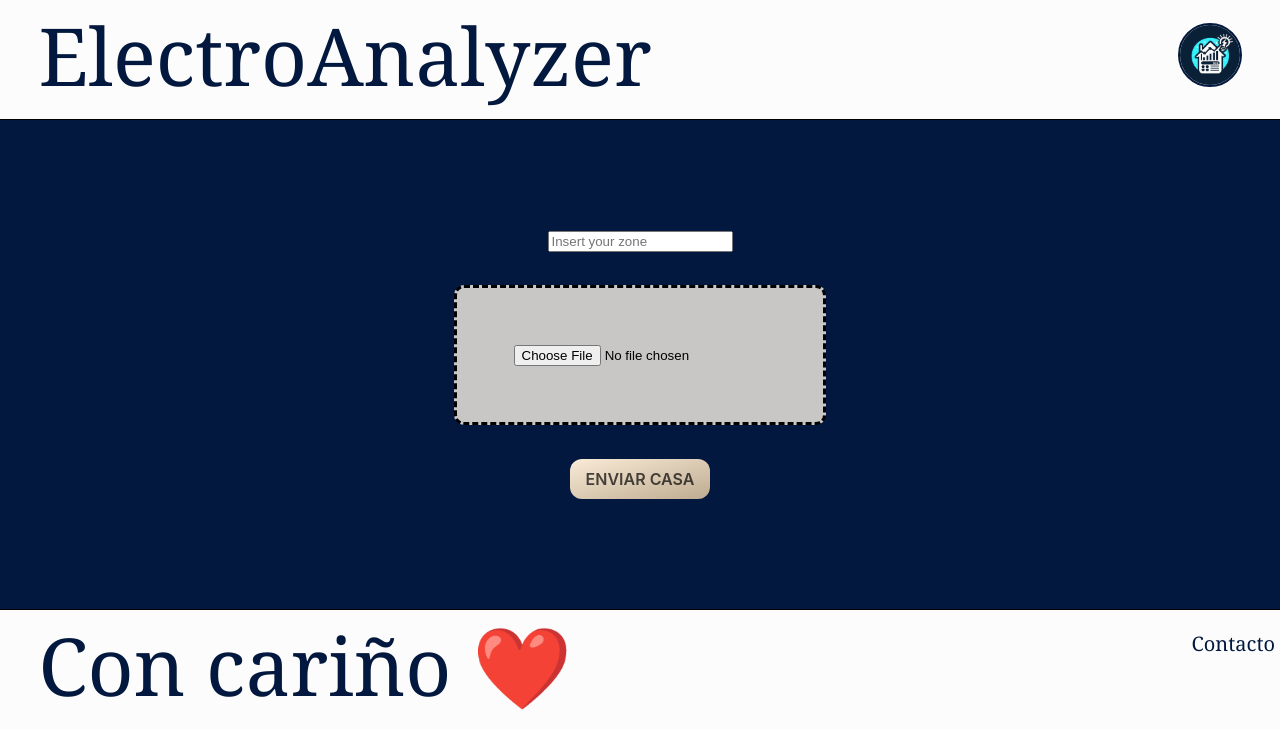
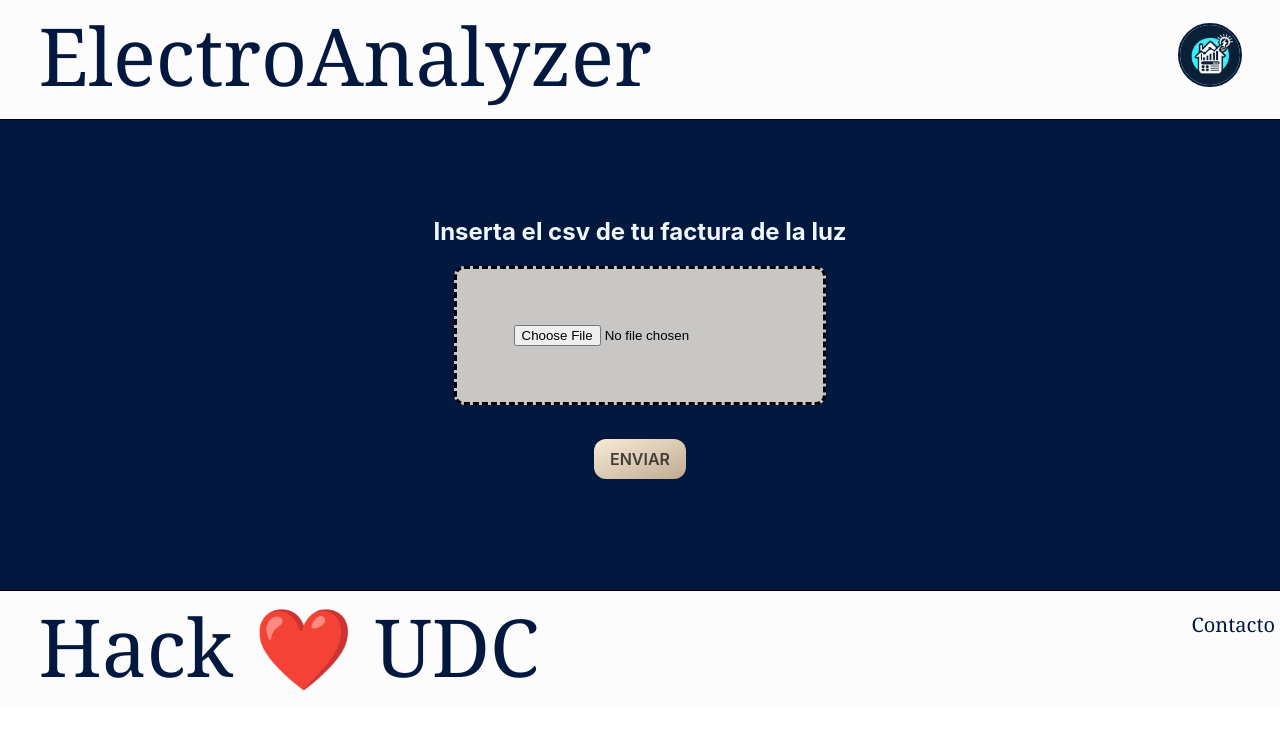
Before and after one commit to mateolamas/HackUDC, a React (Create React App) app in the folder frontend/: page / in a window 1280 px wide. Shown: the top 748 px of the page. Built offline with nearby package versions, Linux system fonts and the light colour scheme.

Commit message:
Toque final

```diff
--- a/frontend/src/components/Footer.js
+++ b/frontend/src/components/Footer.js
@@ -4,10 +4,10 @@ import logo from '../img/logo.jpg'
 function Banner() {
 
   return (
-    <div className='Footer'>
-      <div className='title'> Con cariño ❤️ </div>
+    <footer className='Footer'>
+      <div className='title'> Hack ❤️ UDC</div>
       <p id='contacto'>Contacto</p>
-    </div>
+    </footer>
 
   );
 }
--- a/frontend/src/components/HouseInfoForm.js
+++ b/frontend/src/components/HouseInfoForm.js
@@ -28,6 +28,7 @@ function HouseInfoForm() {
     const values = data.map(item => parseFloat(item.Consumo_KWh)); //consumo en cada hora
     const medias = data.map(item => parseFloat(item.Consumo));
     const costes = data.map(item => parseFloat(item.Coste));
+    const precios = data.map(item => parseFloat(item.Precio));
     console.log(values)
 
     const grafConsumo =  {
@@ -38,6 +39,13 @@ function HouseInfoForm() {
           data: values,
           backgroundColor: 'rgba(75, 192, 192, 0.2)', // Color de fondo de las barras
           borderColor: 'rgb(75, 192, 192)', // Color del borde de las barras
+          borderWidth: 2 // Ancho del borde de las barras
+        },
+        {
+          label: 'Precio de electricidad',
+          data: precios,
+          backgroundColor: 'rgba(55, 140, 246, 0.2)', // Color de fondo de las barras
+          borderColor: 'rgb(55, 140, 246)', // Color del borde de las barras
           borderWidth: 2 // Ancho del borde de las barras
         }
       ]
@@ -164,11 +172,11 @@ function HouseInfoForm() {
     <div>
 
       {!respondido && <form className='form' id='houseForm' onSubmit={handleHouseForm}>
-        <input type='text' placeholder='Insert your zone' className='zone' value={zone} onChange={e => setZone(e.target.value)} required/>
+        <h2 id='titulo'>Inserta el csv de tu factura de la luz</h2>
         <input className='text' id='dragNdrop' type='file' accept='.csv'
           onChange={handleCSVChange} onDrop={handleCSVDrop} onDragOver={(e) => e.preventDefault()}
           required/>
-        <button className='sendButton' id='sendHouseButton'>ENVIAR CASA</button>
+        <button className='sendButton' id='sendHouseButton'>ENVIAR</button>
       </form>}
 
       {respondido && <img onClick={() => setRespondido(false)} className='logo' id='logoBack' src={logo} alt='Logo de la compañia' />}
--- a/frontend/src/css/houseInfoForm.css
+++ b/frontend/src/css/houseInfoForm.css
@@ -167,3 +167,7 @@ label {
   height: 40px;
   width: 40px;
 }
+
+#titulo {
+  color: aliceblue;
+}
```
Also changed, not shown: 1 other file (tests, documents, lock files or other folders).
